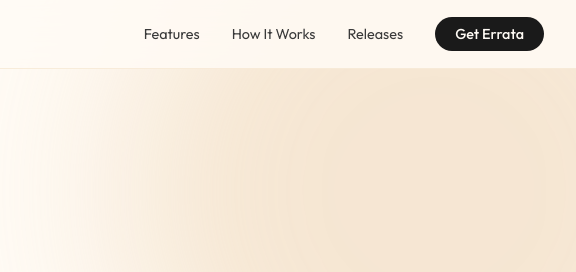
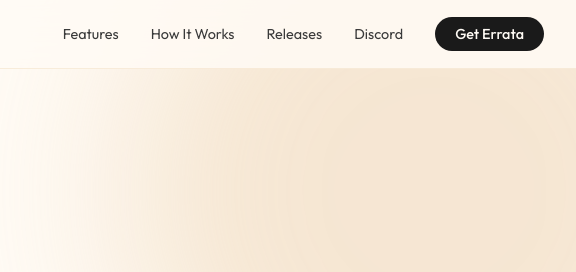
Before and after one commit to tealios/landing, a plain HTML site: page index.html in a window 1280 px wide. Shown: the top 272 px of the page, 704-1280 px from the left. Drawn offline with Linux system fonts and the light colour scheme.

Commit message:
add Discord link to nav and footer

```diff
--- a/index.html
+++ b/index.html
@@ -842,6 +842,7 @@
       <a href="#features">Features</a>
       <a href="#how-it-works">How It Works</a>
       <a href="#releases">Releases</a>
+      <a href="https://discord.gg/fUBDCDm2tt">Discord</a>
       <a href="https://github.com/tealios/errata" class="nav-cta">Get Errata</a>
     </div>
   </nav>
@@ -1268,7 +1269,7 @@
   <footer>
     <p>
       Built by <a href="https://github.com/tealios">Tealios</a> &middot;
-      Errata is open source &middot;
+      <a href="https://discord.gg/fUBDCDm2tt">Discord</a> &middot;
       Bring your own model
     </p>
   </footer>
```
